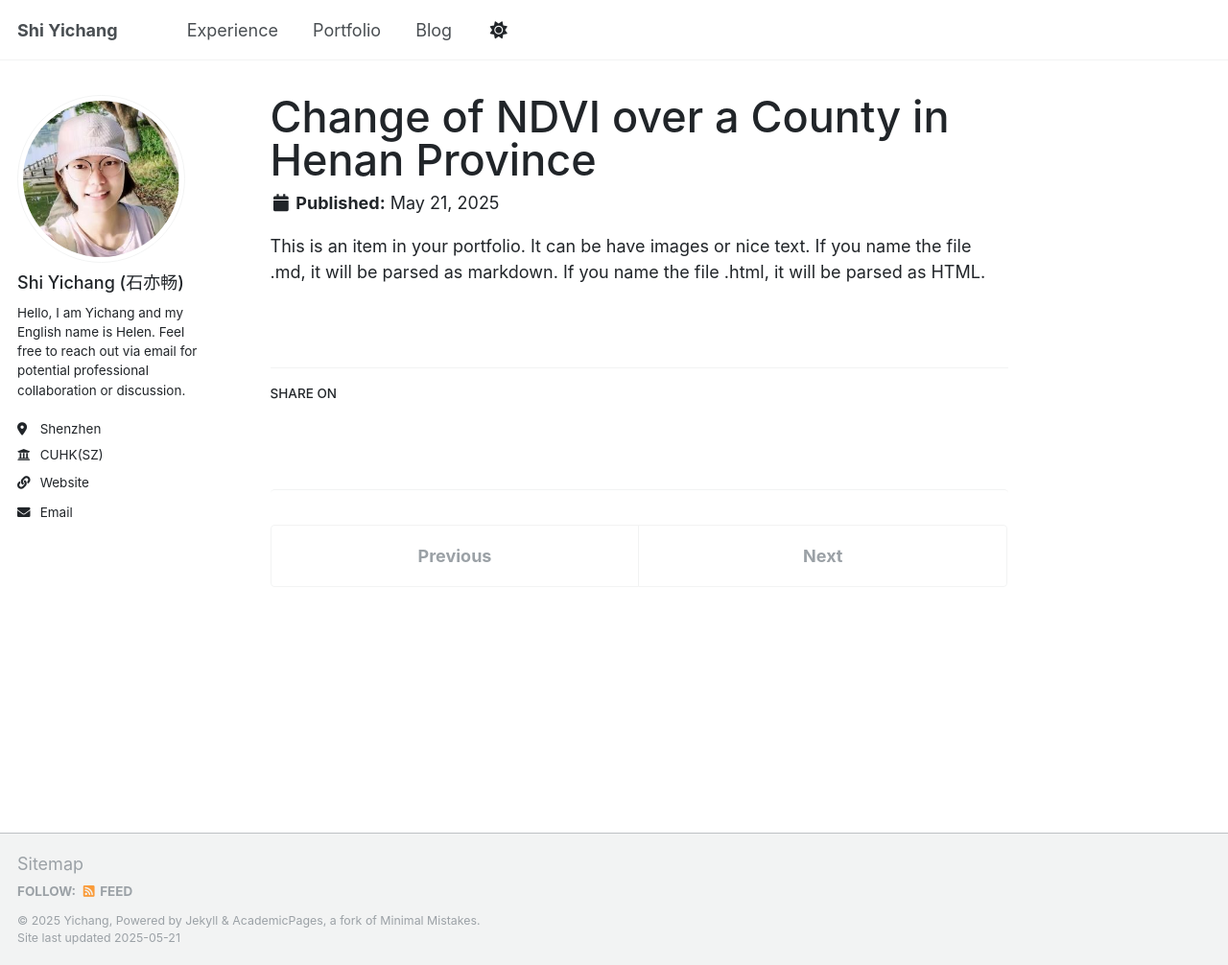
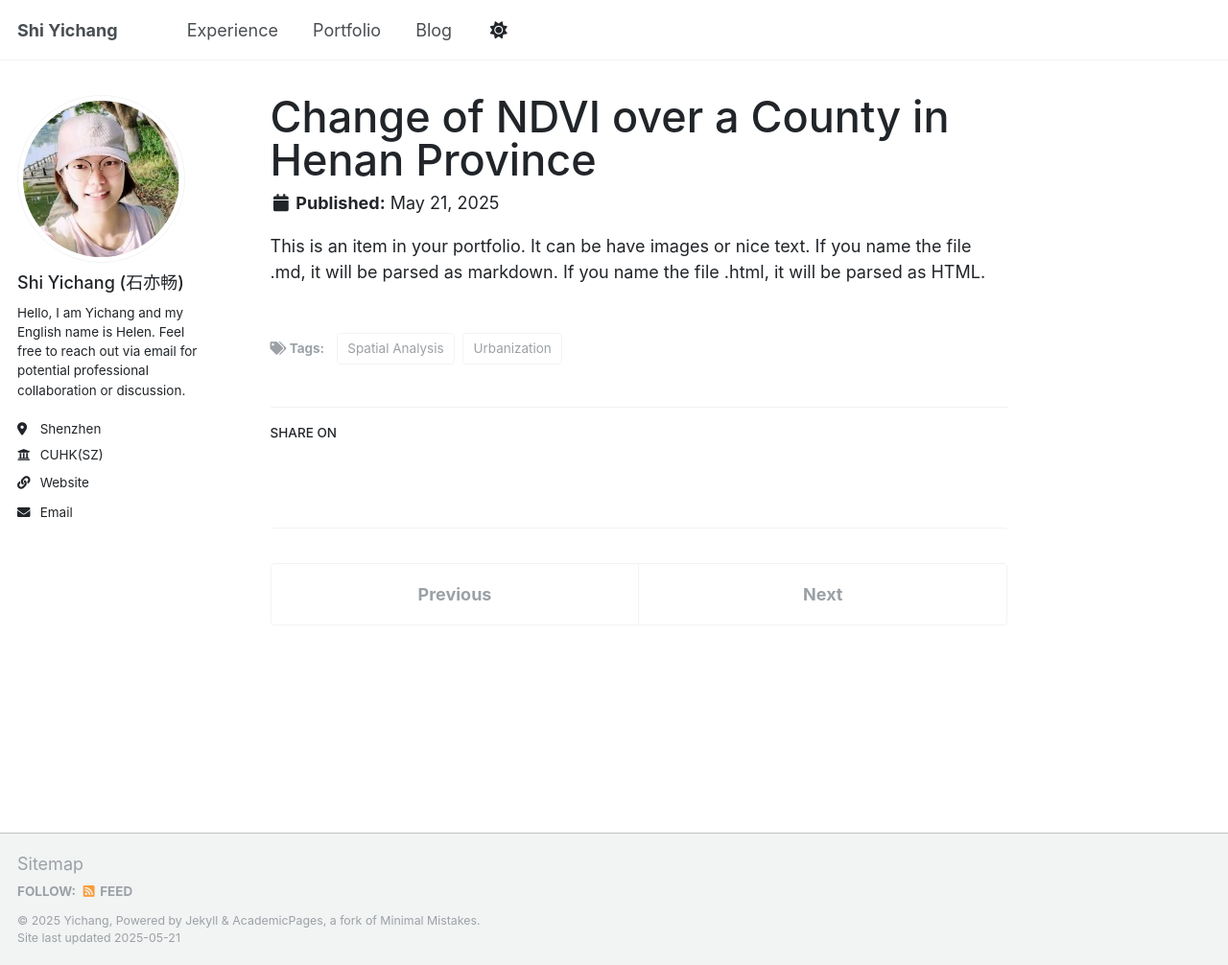
Before and after one commit to Helensyc/helensyc.github.io, a Jekyll site: the page built from _portfolio/portfolio-3.md, in a window 1280 px wide and 1006 px high. Shown: the whole window at 96% size. Built offline with Jekyll 4.4.1, drawn with Linux system fonts in a browser that asks for light colours.

Commit message:
Update portfolio-3.md

```diff
--- a/_portfolio/portfolio-3.md
+++ b/_portfolio/portfolio-3.md
@@ -8,6 +8,9 @@ excerpt: |
     </p>
   </div>
 collection: portfolio
+tags:
+  - Spatial Analysis
+  - Urbanization
 ---
 
 This is an item in your portfolio. It can be have images or nice text. If you name the file .md, it will be parsed as markdown. If you name the file .html, it will be parsed as HTML.
```
